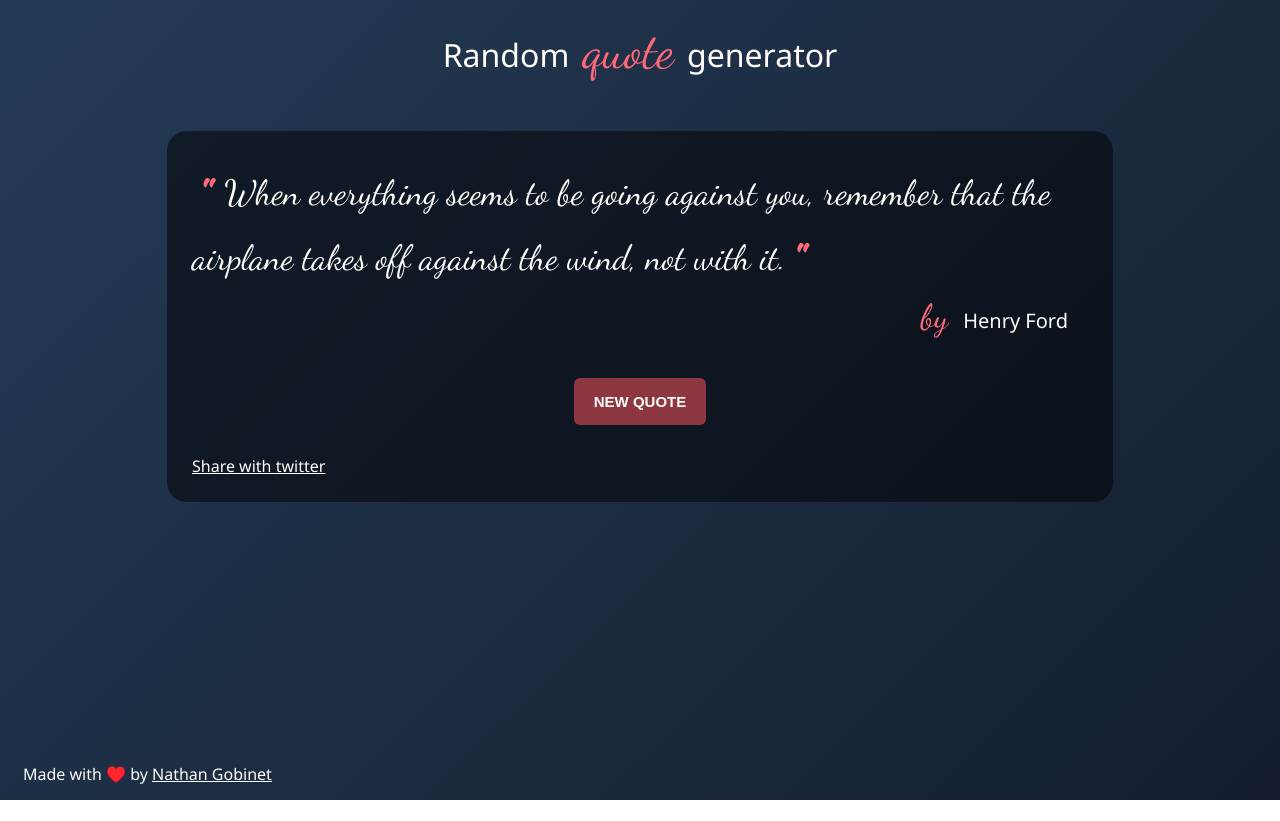
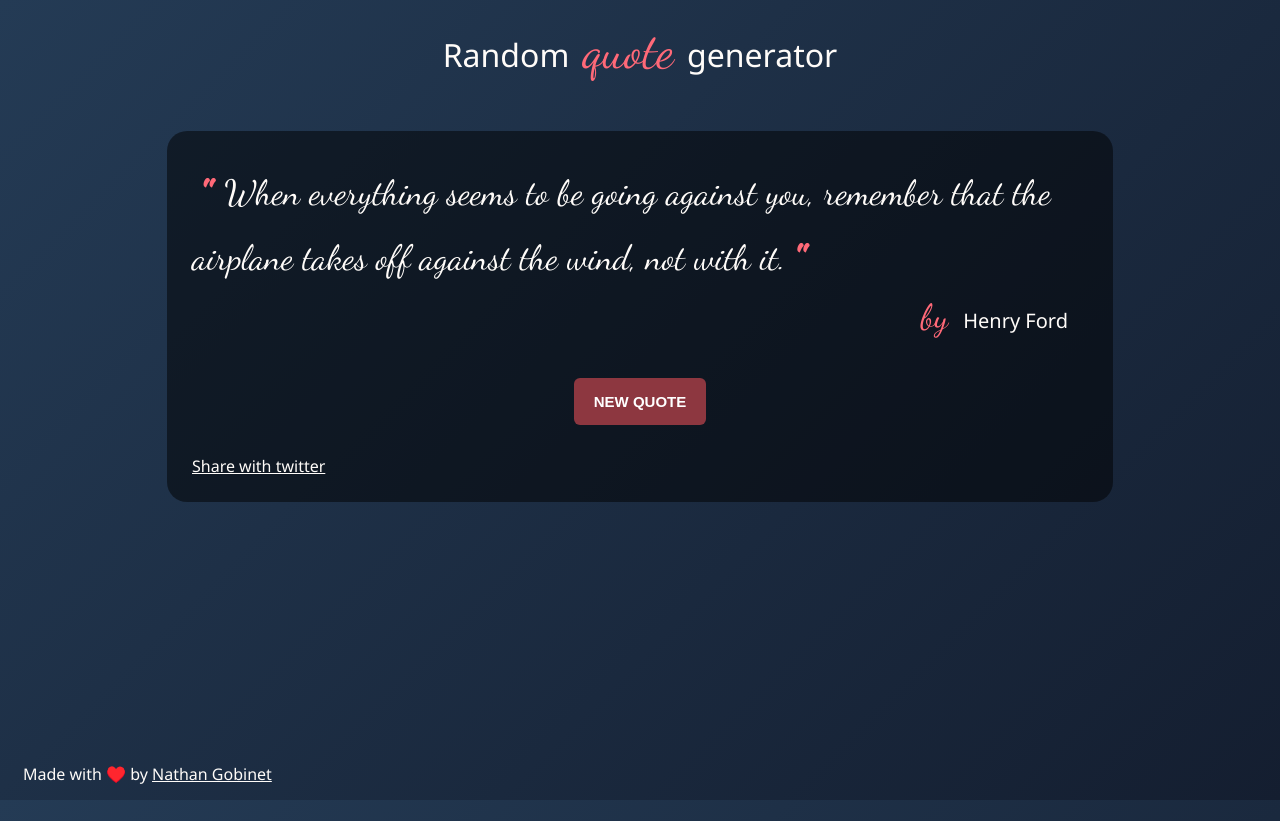
Before and after one commit to nathangobinet/randomquotegenerator, a React app: page / in a window 1280 px wide. Before the commit the page ends 800 px from the top, so only its background shows below. Built offline with nearby package versions, Linux system fonts and the light colour scheme.

Commit message:
Set height to 100 on html for full gradient cover

```diff
--- a/src/style/style.scss
+++ b/src/style/style.scss
@@ -1,6 +1,10 @@
 @import url('https://fonts.googleapis.com/css?family=Dancing+Script&display=swap');
 
 $body-color: red;
+
+html {
+    height: 100%;
+}
 
 body {
   height: 100%;
```
Also changed, not shown: 1 other file (tests, documents, lock files or other folders).
